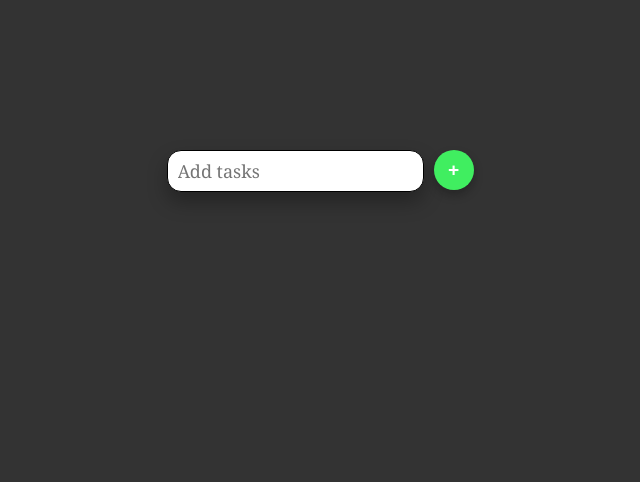
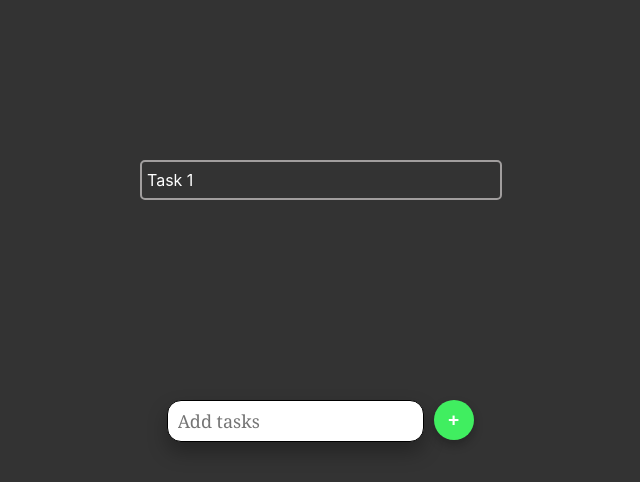
Before and after one commit to Nagoor-Khan-P/ToDoApp, a React (Create React App) app: page / in a window 1280 px wide. Shown: the top 482 px of the page, without its empty margins (325-965 px from the left). Built offline with nearby package versions, Linux system fonts and the light colour scheme.

Commit message:
Added to do list component

```diff
--- a/public/index.html
+++ b/public/index.html
@@ -9,6 +9,7 @@
       name="description"
       content="Web site created using create-react-app"
     />
+    <link rel="stylesheet" href="https://cdnjs.cloudflare.com/ajax/libs/font-awesome/6.4.0/css/all.min.css" integrity="sha512-iecdLmaskl7CVkqkXNQ/ZH/XLlvWZOJyj7Yy7tcenmpD1ypASozpmT/E0iPtmFIB46ZmdtAc9eNBvH0H/ZpiBw==" crossorigin="anonymous" referrerpolicy="no-referrer" />
     <link rel="apple-touch-icon" href="%PUBLIC_URL%/logo192.png" />
     <!--
       manifest.json provides metadata used when your web app is installed on a
--- a/src/App.css
+++ b/src/App.css
@@ -14,6 +14,7 @@ body{
 .center-container{
   height: 500px;
   width: 350px;
+
 }
 .app-heading{
   padding: 4px;
@@ -26,6 +27,7 @@ body{
   display: flex;
   justify-content: center;
   margin-bottom: 10px;
+  margin-top: 200px;
 }
 .input-box-todo{
   margin-left: 10px;
@@ -79,6 +81,10 @@ body{
 .icons{
   position: absolute;
   right: 10px;
+  color: #40ee60;
+}
+.icons:hover{
+  display: inline;
 }
 .icons i{
   margin: 4px;
@@ -92,3 +98,13 @@ body{
 .icon-delete:hover{
   color: red;
 }
+
+.cancel-icon {
+  display: none;
+  margin-left: 280px;
+}
+
+.list-item:hover .cancel-icon {
+  display: inline;
+  color: #40ee60
+}
--- a/src/App.js
+++ b/src/App.js
@@ -1,6 +1,7 @@
 import React, { useState } from 'react'
 import "./App.css"
 import TodoInputs from './components/TodoInputs'
+import TodoList from './components/TodoList'
 
 function App() {
   const [todoList, setTodoList] = useState([]);
@@ -11,6 +12,7 @@ function App() {
   return (
     <div className="main-container">
       <div className="center-container">
+        <TodoList />
         <TodoInputs addTask={addTask}/>
       </div>
     </div>
--- a/src/components/TodoList.js
+++ b/src/components/TodoList.js
@@ -0,0 +1,13 @@
+import React from 'react'
+
+function TodoList(props) {
+  return (
+    <div>
+        <li className="list-item">
+        Task 1 <span class="cancel-icon">X</span>
+        </li>
+    </div>
+  )
+}
+
+export default TodoList
```
